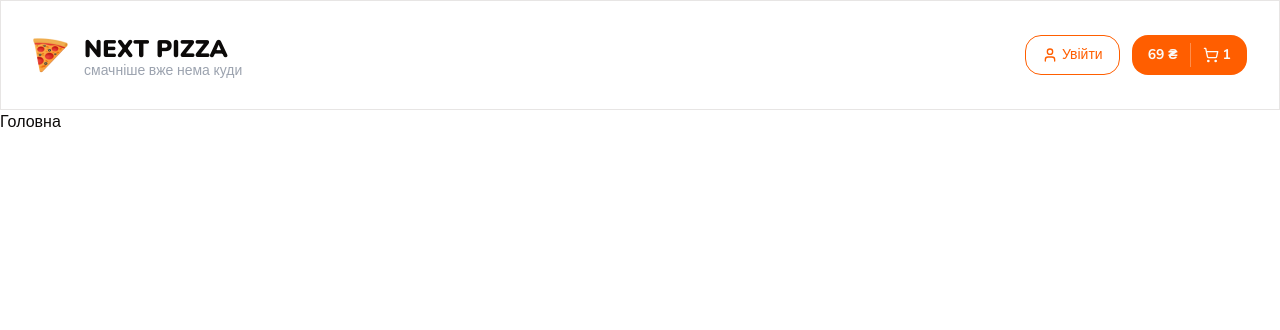
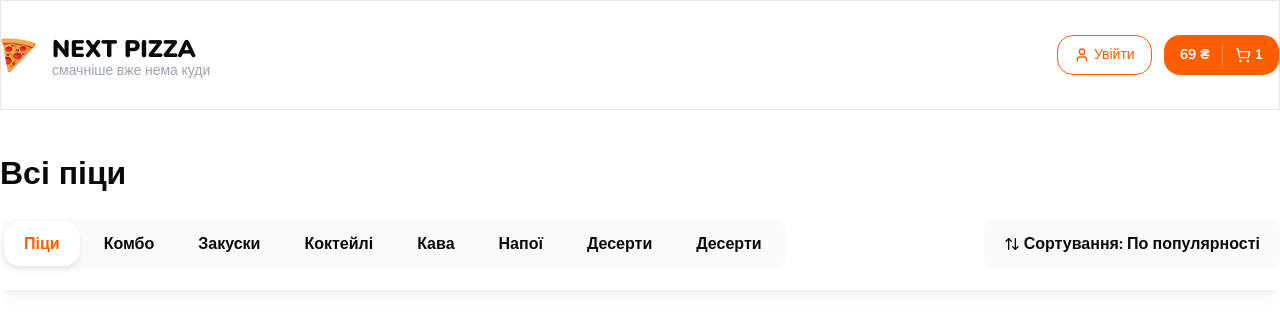
Before and after one commit to asdelay/next-pizza, a Next.js app: page / in a window 1280 px wide. Shown: the top 330 px of the page. Built offline with nearby package versions, Linux system fonts and the light colour scheme.

Commit message:
created categories and sort components

```diff
--- a/app/page.tsx
+++ b/app/page.tsx
@@ -1,12 +1,14 @@
-import { Button } from "@/components/ui/button"
+import {Container, Title, TopBar } from "@/components/shared";
 
 export default function Home() {
   return (
-    <section>
-      <main>
-        <h1>Головна</h1>
-      </main>
-    </section>
+    <>
+      <Container className="mt-10">
+        <Title text="Всі піци" size="lg" className="font-extrabold"/>
+
+      </Container>
+      <TopBar />
+    </>
 
   );
 }
--- /dev/null
+++ b/components/shared/categories.tsx
@@ -0,0 +1,26 @@
+import { cn } from '@/lib/utils'
+import React, {FC} from 'react'
+
+interface Props {
+    className?: string
+}
+
+export const Categories: FC<Props> = ({className}) => {
+  const categories = ['Піци', 'Комбо', 'Закуски', 'Коктейлі', 'Кава', 'Напої', 'Десерти', 'Десерти', ]
+  const activeIndex = 0
+  return (
+    <div className={cn('inline-flex gap-1 bg-gray-50 p-1 rounded-2xl', className)}>
+        {categories.map((category, index) => {
+            return(
+                <a key={index} className={cn(
+                    'flex items-center font-bold h-11 rounded-2xl px-5',
+                    activeIndex === index && 'bg-white shadow-md shadow-gray-200 text-primary'
+                )}>
+                    <button>{category}</button>
+                </a>
+            )
+        })}
+
+    </div>
+  )
+}
--- a/components/shared/header.tsx
+++ b/components/shared/header.tsx
@@ -13,7 +13,7 @@
 export const Header: FC<Props> = ({className}) => {
   return (
     <header className={cn('border border-b', className)}>
-        <Container className='flex items-center justify-between py-8 px-8'>
+        <Container className='flex items-center justify-between py-8'>
 
             {/* Left Part (Logo) */}
             <div className='flex items-center gap-4'>
--- a/components/shared/index.ts
+++ b/components/shared/index.ts
@@ -1,2 +1,6 @@
 export {Container} from './container'
 export {Header} from './header'
+export {Title} from './title'
+export {Categories} from './categories'
+export {SortPopup} from './sortPopup'
+export {TopBar} from './topBar'
--- /dev/null
+++ b/components/shared/sortPopup.tsx
@@ -0,0 +1,17 @@
+import { cn } from '@/lib/utils'
+import { ArrowUpDown } from 'lucide-react'
+import React, {FC} from 'react'
+
+interface Props {
+    className?: string
+}
+
+export const SortPopup: FC<Props> = (className) => {
+  return (
+    <div className={cn('inline-flex items-center gap-1 bg-gray-50 px-5 h-[52px] rounded-2xl cursor-pointer', className)}>
+        <ArrowUpDown size={16}/>
+        <b>Сортування: </b>
+        <b className='primary'>По популярності </b>
+    </div>
+  )
+}
--- /dev/null
+++ b/components/shared/title.tsx
@@ -0,0 +1,36 @@
+import clsx from 'clsx';
+import React from 'react';
+
+type TitleSize = 'xs' | 'sm' | 'md' | 'lg' | 'xl' | '2xl';
+
+interface Props {
+  size?: TitleSize;
+  className?: string;
+  text: string;
+}
+
+export const Title: React.FC<Props> = ({ text, size = 'sm', className }) => {
+  const mapTagBySize = {
+    xs: 'h5',
+    sm: 'h4',
+    md: 'h3',
+    lg: 'h2',
+    xl: 'h1',
+    '2xl': 'h1',
+  } as const;
+
+  const mapClassNameBySize = {
+    xs: 'text-[16px]',
+    sm: 'text-[22px]',
+    md: 'text-[26px]',
+    lg: 'text-[32px]',
+    xl: 'text-[40px]',
+    '2xl': 'text-[48px]',
+  } as const;
+
+  return React.createElement(
+    mapTagBySize[size],
+    { className: clsx(mapClassNameBySize[size], className) },
+    text,
+  );
+};
--- /dev/null
+++ b/components/shared/topBar.tsx
@@ -0,0 +1,18 @@
+import { cn } from '@/lib/utils'
+import React, {FC} from 'react'
+
+import { Container, Categories, SortPopup} from './'
+interface Props {
+    className?: string
+}
+
+export const TopBar: FC<Props> = (className) => {
+  return (
+    <nav className={cn('sticky top-0 bg-white py-5 shadow-lg shadow-black/5 z-10', className)}>
+        <Container className="flex items-center justify-between">
+            <Categories />
+            <SortPopup />
+        </Container>
+    </nav>
+  )
+}
```
